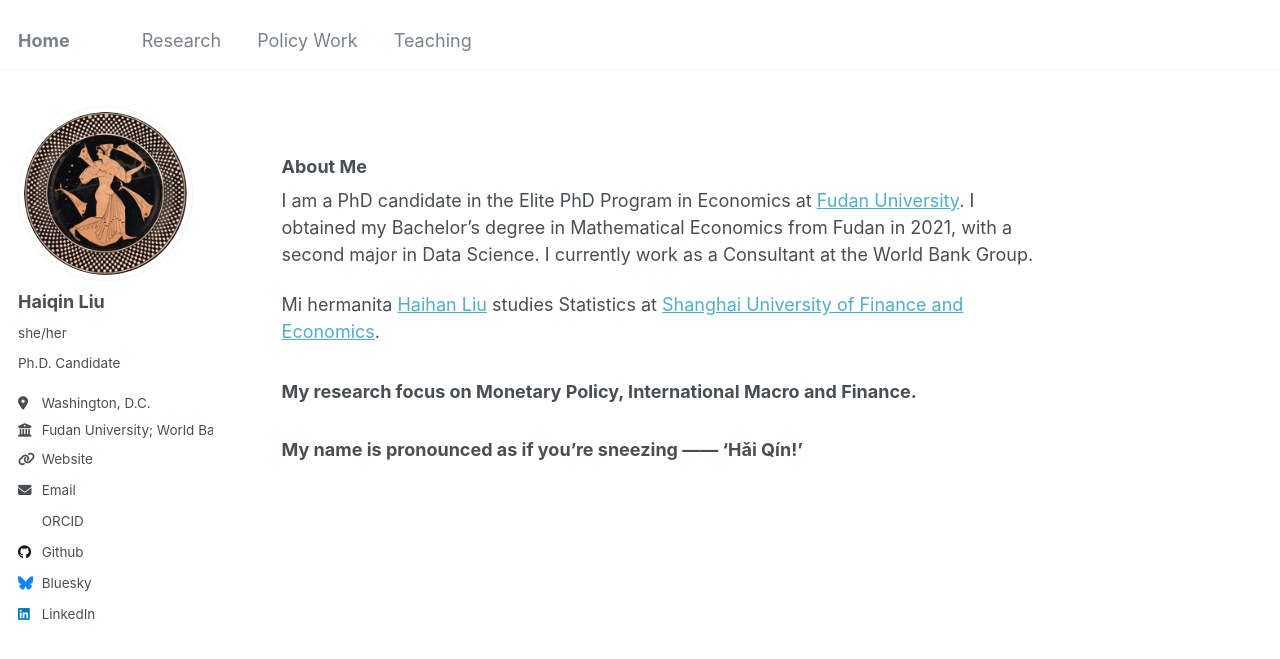
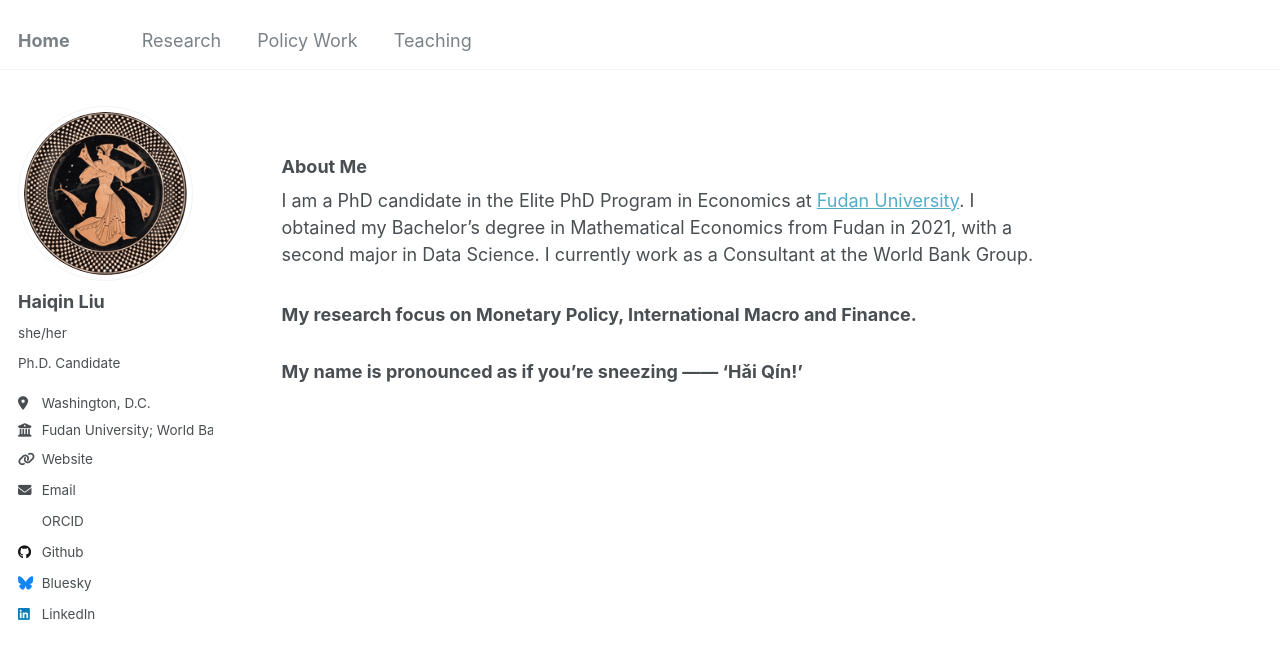
Before and after one commit to liuhaiqinFDU/liuhaiqinFDU.github.io, a Jekyll site: the page built from about.md, in a window 1280 px wide. Shown: the top 659 px of the page. Built offline with Jekyll 4.4.1, drawn with Linux system fonts in a browser that asks for light colours; some web fonts are replaced.

Commit message:
Update about.md

```diff
--- a/about.md
+++ b/about.md
@@ -11,7 +11,7 @@
 
 I am a PhD candidate in the Elite PhD Program in Economics at [Fudan University](https://www.fudan.edu.cn/en/). I obtained my Bachelor’s degree in Mathematical Economics from Fudan in 2021, with a second major in Data Science. I currently work as a Consultant at the World Bank Group.
 
-Mi hermanita [Haihan Liu](https://github.com/GraceHanLiu) studies Statistics at [Shanghai University of Finance and Economics](https://english.sufe.edu.cn/).
+<!-- Mi hermanita [Haihan Liu](https://github.com/GraceHanLiu) studies Statistics at [Shanghai University of Finance and Economics](https://english.sufe.edu.cn/). -->
 
 
 
```
